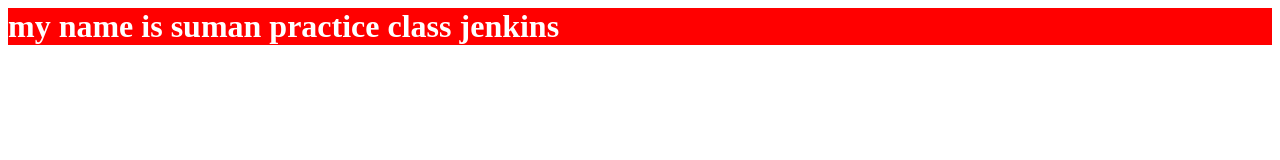
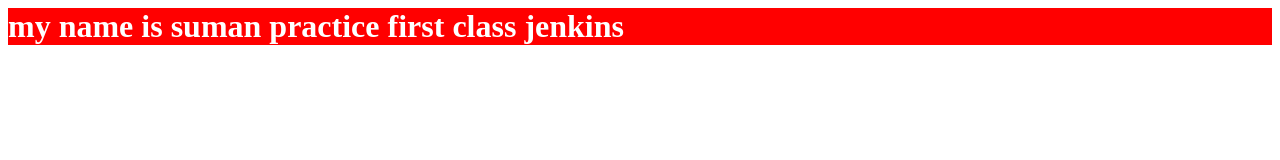
Before and after one commit to kmsuman2705/Practice_Jenkins, a plain HTML site: page index.html in a window 1280 px wide. Drawn offline with Linux system fonts and the light colour scheme.

Commit message:
first commit

```diff
--- a/index.html
+++ b/index.html
@@ -1,4 +1,4 @@
 <head>
 <link rel="stylesheet" href="suman.css">
 </head>
-<h1 class="color"> my name is suman practice class jenkins </h1>
+<h1 class="color"> my name is suman practice  first class jenkins </h1>
```
